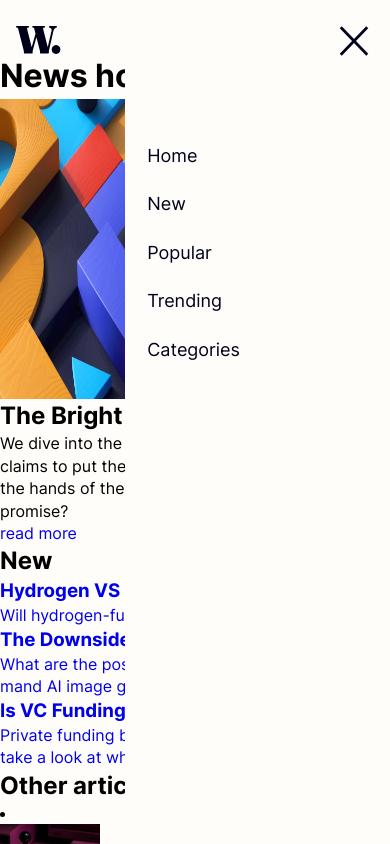
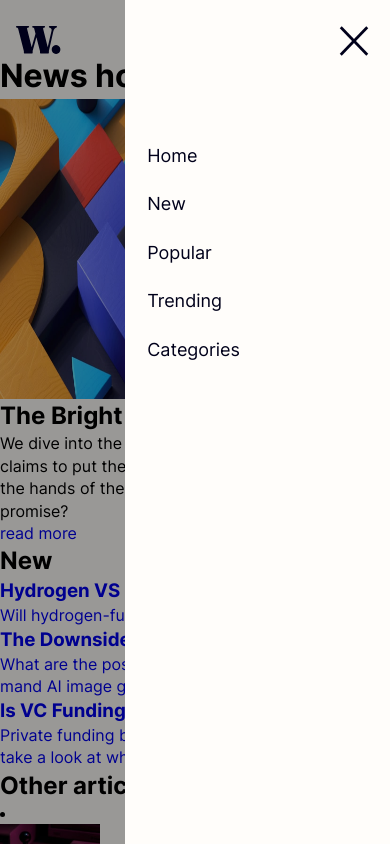
Before and after one commit to JorgeAMendoza/news-homepage, a Next.js app: page / in a window 390 px wide. Both pictures are taken after a click on the button "click to open navigation menu". Shown: the top 844 px of the page. Built offline with nearby package versions, Linux system fonts and the light colour scheme.

Commit message:
apply class to body so that scroll does not happen when mobile nav is open, apply backdrop to __next element

```diff
--- a/src/components/Navbar/NavBar.tsx
+++ b/src/components/Navbar/NavBar.tsx
@@ -21,7 +21,14 @@ const NavBar = () => {
           aria-label="click to open navigation menu"
           aria-controls="nav-menu"
           className={Style.openMenuButton}
-          onClick={() => setShowMenu(true)}
+          onClick={() => {
+            const nextContainer = document.getElementById(
+              '__next'
+            ) as HTMLElement;
+            document.body.classList.add('mobileNavActive');
+            nextContainer.classList.add('mobileNavActive');
+            setShowMenu(true);
+          }}
         >
           <Image
             src="/images/icon-menu.svg"
@@ -35,7 +42,14 @@ const NavBar = () => {
           <button
             aria-label="click button to close the nav menu"
             aria-controls="nav-menu"
-            onClick={() => setShowMenu(false)}
+            onClick={() => {
+              const nextContainer = document.getElementById(
+                '__next'
+              ) as HTMLElement;
+              document.body.classList.add('mobileNavActive');
+              nextContainer.classList.remove('mobileNavActive');
+              setShowMenu(false);
+            }}
             className={Style.closeMenuButton}
           >
             <Image
--- a/src/components/Navbar/navbar.module.scss
+++ b/src/components/Navbar/navbar.module.scss
@@ -5,6 +5,7 @@
   padding-top: 2.6rem;
   overflow: hidden;
   position: relative;
+  isolation: isolate;
 }
 
 .navbarContainer {
@@ -21,11 +22,11 @@
   height: 100%;
   width: 68vw;
   background-color: $background-color;
-  isolation: isolate;
   display: flex;
   flex-direction: column;
   padding: 1.6em 1.3em 0 1.4em;
   transition: transform 0.25s linear;
+  z-index: 1;
 
   &[aria-hidden='true'] {
     animation: mobileNavSlideOut 0.25s linear forwards;
--- a/src/styles/globals.scss
+++ b/src/styles/globals.scss
@@ -29,6 +29,10 @@ body {
   min-height: 100svh;
   min-height: 100vh;
   background-color: $background-color;
+
+  &.mobileNavActive {
+    overflow: hidden;
+  }
 }
 img,
 svg {
@@ -69,3 +73,26 @@ h6 {
 #__next {
   isolation: isolate;
 }
+
+#__next {
+  &.mobileNavActive::after {
+    content: '';
+    position: absolute;
+    top: 0;
+    left: 0;
+    width: 100%;
+    height: 100%;
+    animation: mobileNavIn 0.25s linear forwards;
+    z-index: 0;
+  }
+}
+
+@keyframes mobileNavIn {
+  from {
+    background-color: rgba(0, 0, 0, 0);
+  }
+
+  to {
+    background-color: rgba(0, 0, 0, 0.4);
+  }
+}
```
